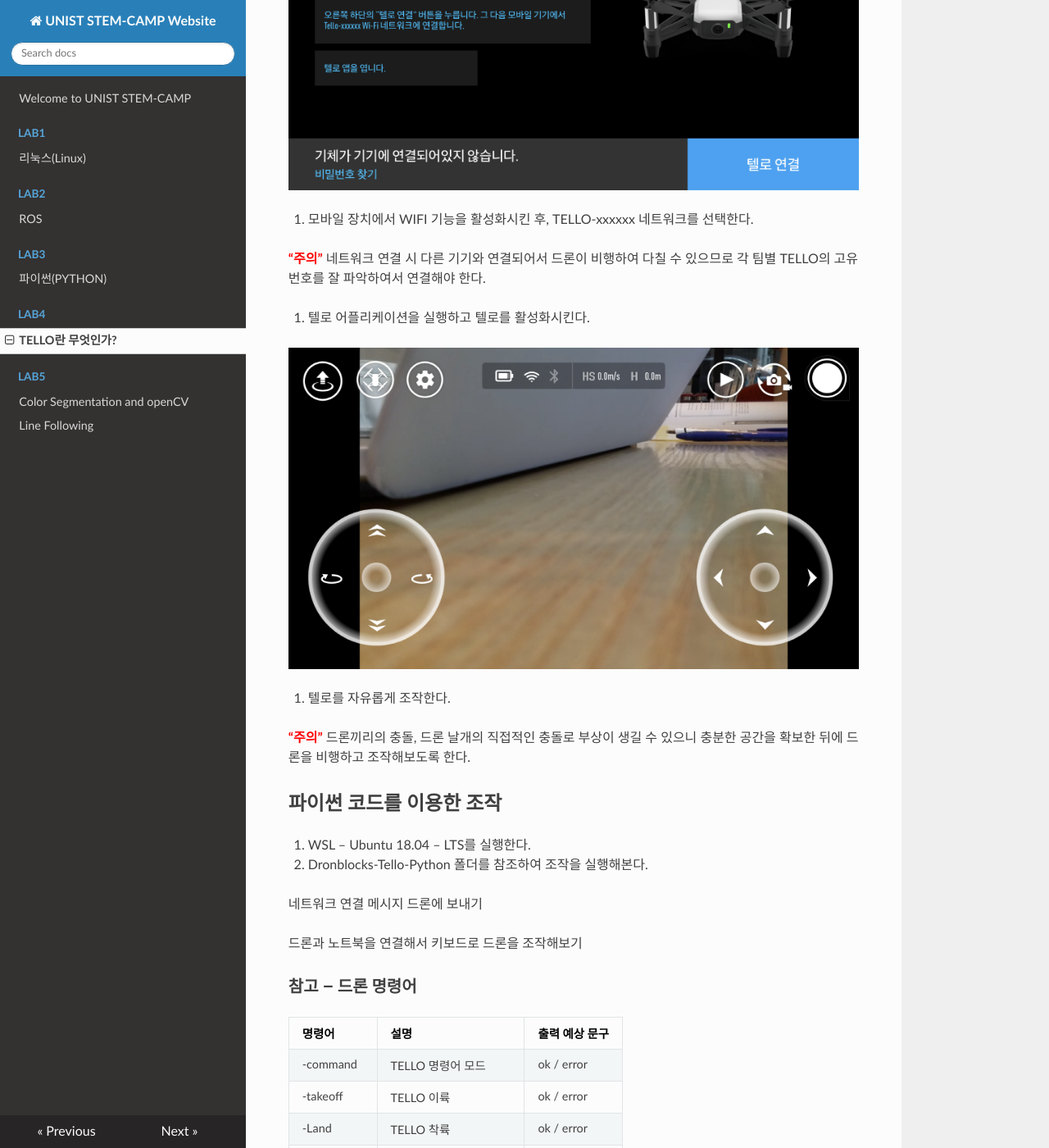
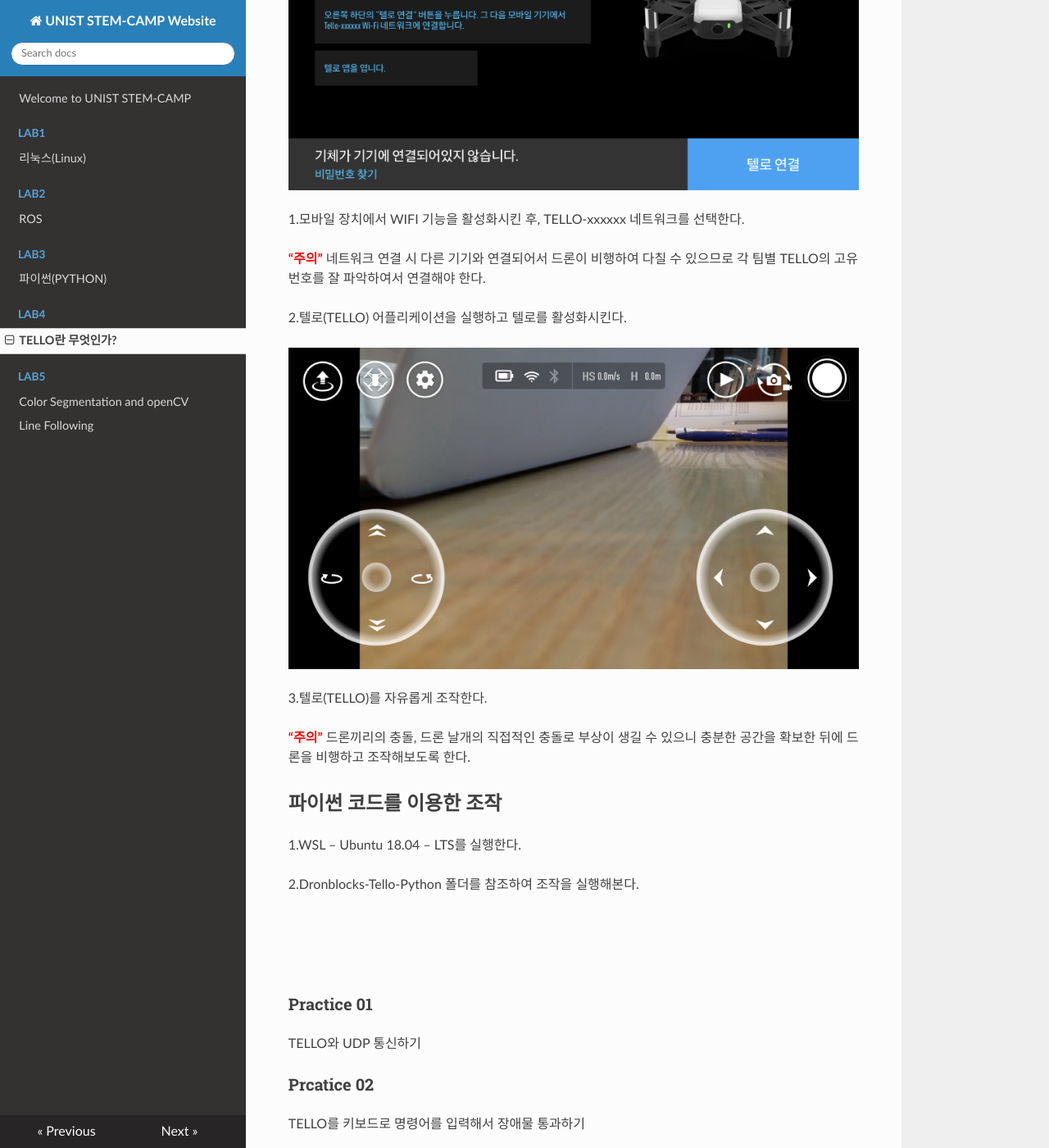
Before and after one commit to UNIST-STEM/2020, an MkDocs documentation site: the page built from docs/Lab4/Tello_Manual.md, in a window 1280 px wide and 1400 px high, scrolled down 1409 px. Shown: the whole window at 82% size. Built offline with MkDocs 1.6.1, drawn with Linux system fonts in a browser that asks for light colours; nearby versions of some CDN libraries; some of the changed text lies outside the part shown.

Commit message:
Tello revise 6th

```diff
--- a/docs/Lab4/Tello.md
+++ b/docs/Lab4/Tello_Manual.md
@@ -17,29 +17,59 @@
 ![Tello_application_not_linked](img/Tello_application_not_linked.png)
 
 
-1.	모바일 장치에서 WIFI 기능을 활성화시킨 후, TELLO-xxxxxx 네트워크를 선택한다.
+1.모바일 장치에서 WIFI 기능을 활성화시킨 후, TELLO-xxxxxx 네트워크를 선택한다.
 
   <span style="color:red">__“주의”__</span> 네트워크 연결 시 다른 기기와 연결되어서 드론이 비행하여 다칠 수 있으므로 각 팀별 TELLO의 고유번호를 잘 파악하여서 연결해야 한다.
 
 
-2.  텔로 어플리케이션을 실행하고 텔로를 활성화시킨다.
+2.텔로(TELLO) 어플리케이션을 실행하고 텔로를 활성화시킨다.
 
 
 ![tello_application_image_real](img/tello_application_image_real.png)
 
-3.	텔로를 자유롭게 조작한다.
+3.텔로(TELLO)를 자유롭게 조작한다.
 
   <span style="color:red">__“주의”__</span> 드론끼리의 충돌, 드론 날개의 직접적인 충돌로 부상이 생길 수 있으니 충분한 공간을 확보한 뒤에 드론을 비행하고 조작해보도록 한다.
 
 ## 파이썬 코드를 이용한 조작
 
-1.	WSL – Ubuntu 18.04 – LTS를 실행한다.
-2.	Dronblocks-Tello-Python 폴더를 참조하여 조작을 실행해본다.
+1.WSL – Ubuntu 18.04 – LTS를 실행한다.
+
+2.Dronblocks-Tello-Python 폴더를 참조하여 조작을 실행해본다.
+
+<br>
+
+</br>
 
 
-네트워크 연결 메시지 드론에 보내기
+### Practice 01
 
-드론과 노트북을 연결해서 키보드로 드론을 조작해보기
+TELLO와 UDP 통신하기
+
+### Prcatice 02
+
+TELLO를 키보드로 명령어를 입력해서 장애물 통과하기
+
+### Challenge
+
+TELLO에 코드를 넣어서 자동으로 장애물 통과하기
+
+<br>
+
+</br>
+<br>
+
+</br>
+<br>
+
+</br>
+<br>
+
+</br>
+<br>
+
+</br>
+
 
 ###참고 – 드론 명령어
 
--- a/mkdocs.yml
+++ b/mkdocs.yml
@@ -10,7 +10,7 @@
   - Lab3:
     - Python_Class_Manual : 'Lab3/Python_Class_Manual.md'
   - Lab4:
-    - Tello_Manual : 'Lab4/Tello.md'
+    - Tello_Manual : 'Lab4/Tello_Manual.md'
   - Lab5:
     - Color Segmentation : 'Lab5/Color Segmentation.md'
     - Line Following : 'Lab5/Line Follwoing.md'
```
Also changed, not shown: site/Lab1/Linux_Manual/index.html, site/Lab2/ROS_Manual/index.html, site/Lab3/Python_Class_Manual/index.html, site/Lab4/Tello_Manual/index.html, site/Lab5/Color Segmentation and openCV/index.html, site/Lab5/Line Following/index.html, site/index.html, site/mkdocs/search_index.json, site/search.html, site/sitemap.xml.
